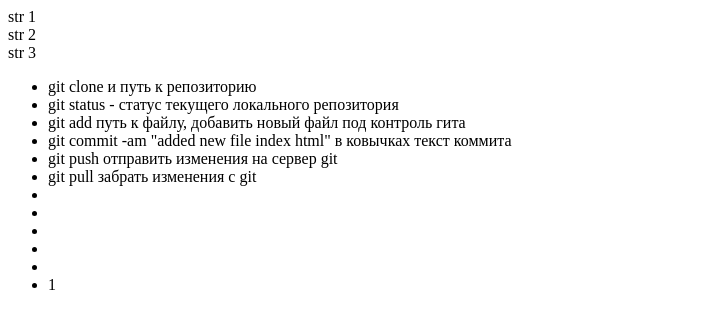
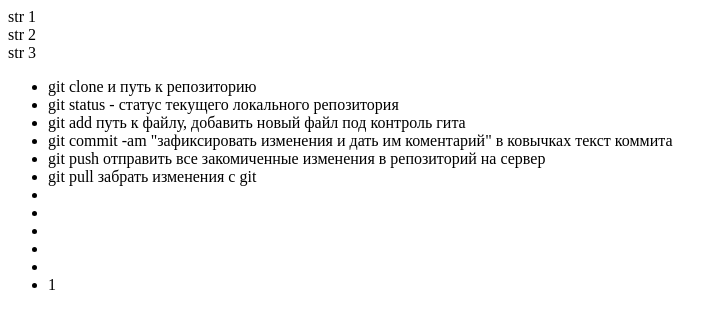
Before and after one commit to Viktor191/git-lesson, a plain HTML site: page index.html in a window 1280 px wide. Shown: the whole page, without its empty margins (0-727 px from the left). Drawn offline with Linux system fonts and the light colour scheme.

Commit message:
add to <li>

```diff
--- a/index.html
+++ b/index.html
@@ -8,8 +8,8 @@
 	<li>git clone и путь к репозиторию</li>
 	<li>git status - статус текущего локального репозитория</li>
 	<li>git add путь к файлу, добавить новый файл под контроль гита</li>
-	<li>git commit -am "added new file index html" в ковычках текст коммита</li>
-	<li>git push отправить изменения на сервер git</li>
+	<li>git commit -am "зафиксировать изменения и дать им коментарий" в ковычках текст коммита</li>
+	<li>git push отправить все закомиченные изменения в репозиторий на сервер</li>
 	<li>git pull забрать изменения с git</li>
 	<li></li>
 	<li></li>
```
